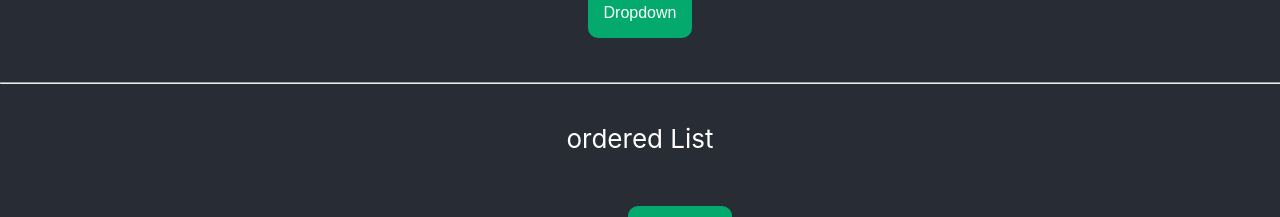
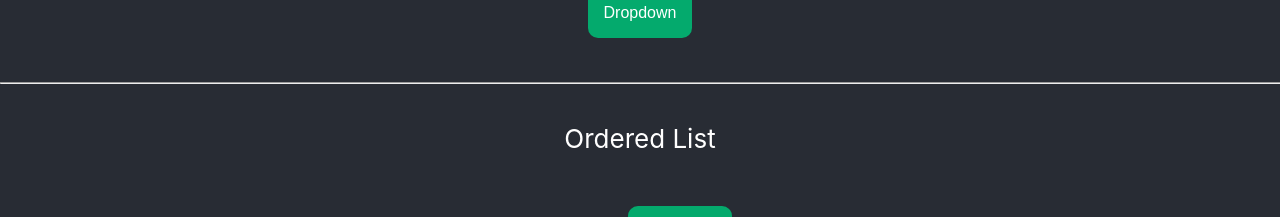
Before and after one commit to antoprince001/react-etirvin, a React (Create React App) app: page / in a window 1280 px wide. Shown: the part 1060-1277 px from the top of the page. Built offline with nearby package versions, Linux system fonts and the light colour scheme.

Commit message:
list changes

```diff
--- a/src/App.js
+++ b/src/App.js
@@ -45,7 +45,7 @@ function App() {
         <br></br>
         <hr></hr>
 
-        <p>ordered List</p>
+        <p>Ordered List</p>
         <Orderedlist title="list" content="your list"></Orderedlist>
         <br></br>
         <hr></hr>
```
